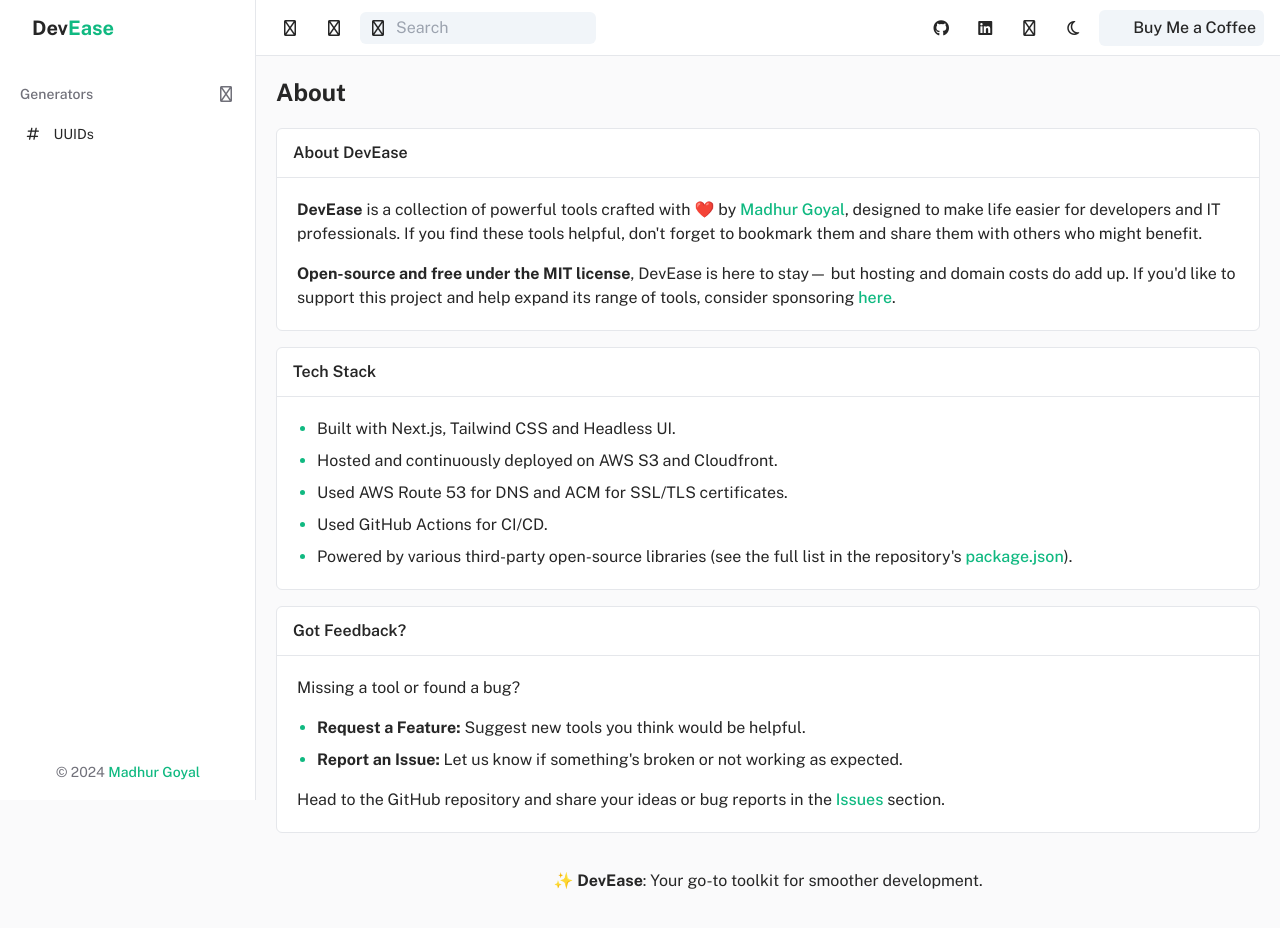
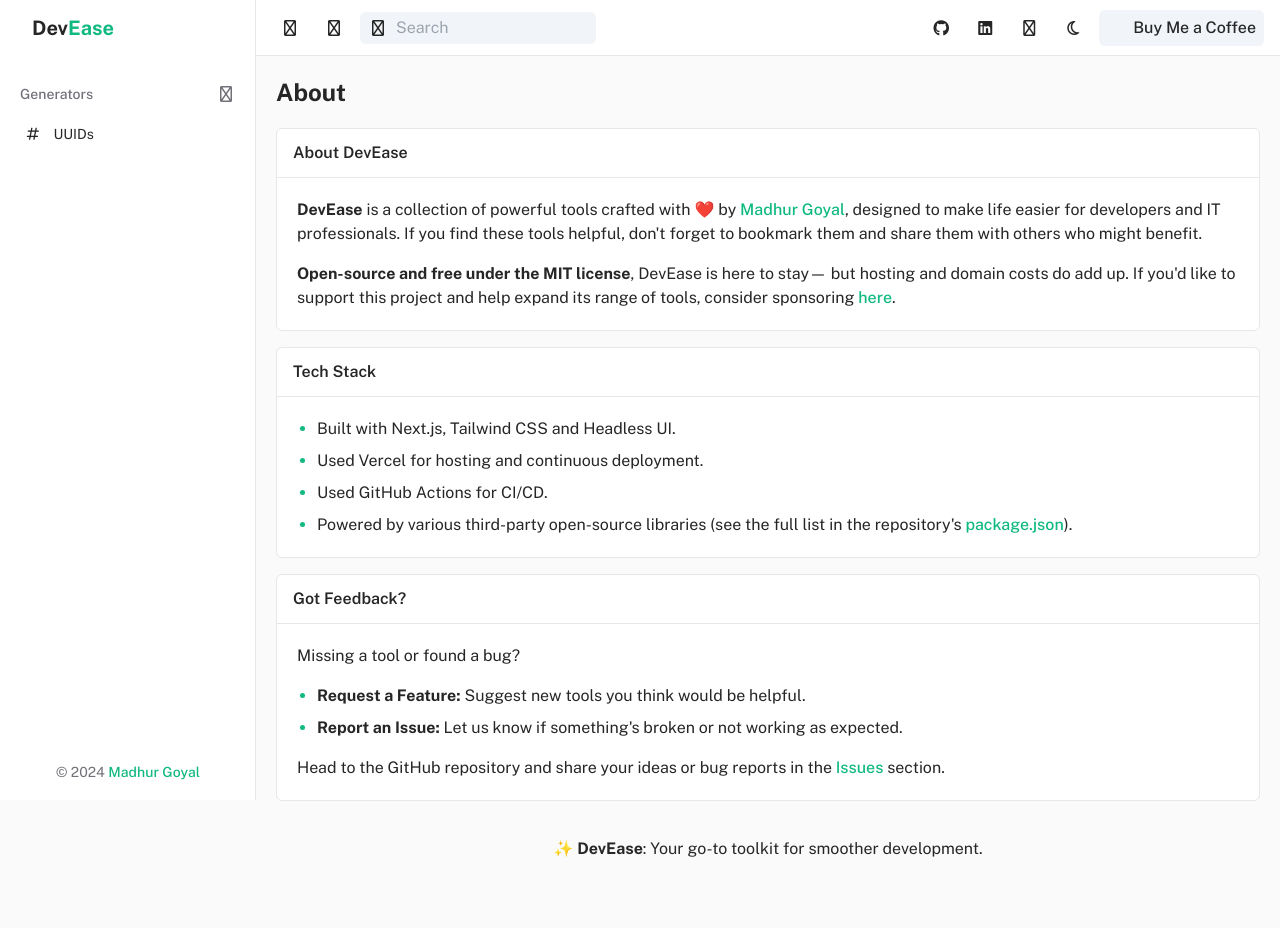
Before and after one commit to mgoyal98/dev-ease, a Next.js app: page /about in a window 1280 px wide. After the commit the page ends 897 px from the top, so only its background shows below. Built offline with nearby package versions, Linux system fonts and the light colour scheme; some icons are missing.

Commit message:
ADD: Vercel Analytics

```diff
--- a/package.json
+++ b/package.json
@@ -14,6 +14,8 @@
   },
   "dependencies": {
     "@headlessui/react": "^2.2.0",
+    "@vercel/analytics": "^1.4.1",
+    "@vercel/speed-insights": "^1.1.0",
     "next": "15.0.3",
     "react": "19.0.0-rc-66855b96-20241106",
     "react-dom": "19.0.0-rc-66855b96-20241106",
--- a/src/app/about/page.tsx
+++ b/src/app/about/page.tsx
@@ -31,14 +31,14 @@
               {appConfig.creator}
             </ExternalLink>
             , designed to make life easier for developers and IT professionals.
-            If you find these tools helpful, don&apos;t forget to bookmark them and
-            share them with others who might benefit.
+            If you find these tools helpful, don&apos;t forget to bookmark them
+            and share them with others who might benefit.
           </p>
           <p>
             <strong>Open-source and free under the MIT license</strong>,{' '}
             {appConfig.name} is here to stay— but hosting and domain costs do
-            add up. If you&apos;d like to support this project and help expand its
-            range of tools, consider sponsoring{' '}
+            add up. If you&apos;d like to support this project and help expand
+            its range of tools, consider sponsoring{' '}
             <ExternalLink
               href={getNavItemById('buy-me-coffee')?.externalLink ?? '/'}
             >
@@ -56,8 +56,7 @@
         <CardContent>
           <ul className='list-disc marker:text-emerald-500 pl-5 space-y-2'>
             <li>Built with Next.js, Tailwind CSS and Headless UI.</li>
-            <li>Hosted and continuously deployed on AWS S3 and Cloudfront.</li>
-            <li>Used AWS Route 53 for DNS and ACM for SSL/TLS certificates.</li>
+            <li>Used Vercel for hosting and continuous deployment.</li>
             <li>Used GitHub Actions for CI/CD.</li>
             <li>
               Powered by various third-party open-source libraries (see the full
--- a/src/app/layout.tsx
+++ b/src/app/layout.tsx
@@ -3,6 +3,8 @@
 import './globals.css';
 import MainLayout from './main.layout';
 import { appConfig } from '@/common/constants';
+import { Analytics } from '@vercel/analytics/next';
+import { SpeedInsights } from '@vercel/speed-insights/next';
 
 const publicSans = Public_Sans({
   weight: ['300', '400', '500', '600', '700'],
@@ -30,6 +32,8 @@
         className={`${publicSans.variable} antialiased dark:bg-backgroundDark dark:text-foregroundDark bg-background text-foreground`}
       >
         <MainLayout>{children}</MainLayout>
+        <Analytics />
+        <SpeedInsights />
       </body>
     </html>
   );
```
Also changed, not shown: 1 other file (tests, documents, lock files or other folders).
